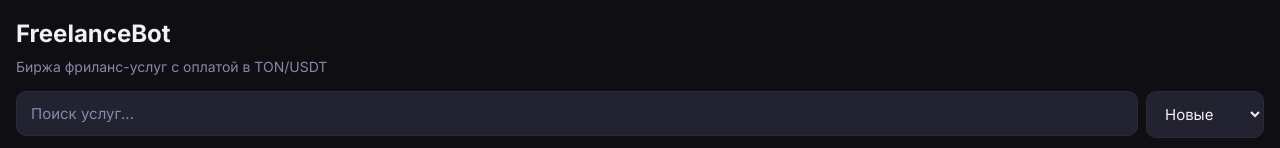
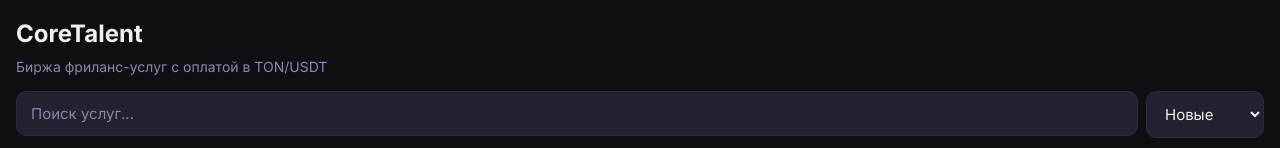
Before and after one commit to Qumaqwe/telegram-user-mrct, a React (Vite) app in the folder frontend/: page / in a window 1280 px wide. Shown: the top 148 px of the page. Built offline with nearby package versions, Linux system fonts and the light colour scheme; no server answers.

Commit message:
Update Home.jsx

```diff
--- a/frontend/src/pages/Home.jsx
+++ b/frontend/src/pages/Home.jsx
@@ -177,7 +177,7 @@ export default function Home() {
     <div style={{ paddingBottom: '90px' }}>
       {/* Header */}
       <div style={{ padding: '16px 16px 0' }}>
-        <h1 style={{ fontSize: '24px', fontWeight: 700, marginBottom: '4px' }}>FreelanceBot</h1>
+        <h1 style={{ fontSize: '24px', fontWeight: 700, marginBottom: '4px' }}>CoreTalent</h1>
         <p style={{ color: 'var(--text-secondary)', fontSize: '14px', marginBottom: '14px' }}>
           Биржа фриланс-услуг с оплатой в TON/USDT
         </p>
```
